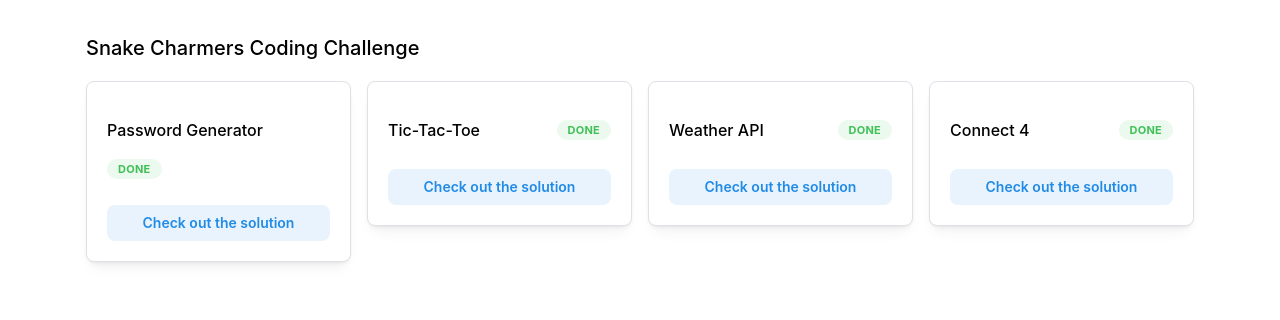
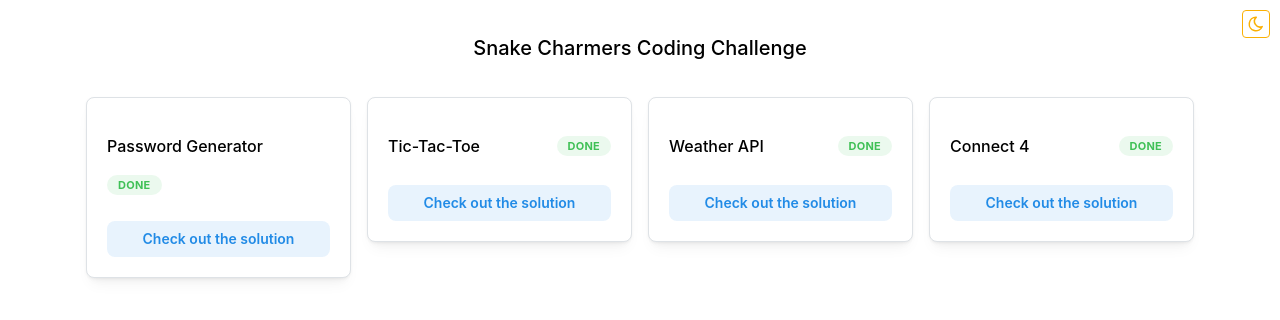
Before and after one commit to EHCarr/Coding-Challenge-Solution, a React (Create React App) app: page / in a window 1280 px wide. Shown: the top 320 px of the page. Built offline with nearby package versions, Linux system fonts and the light colour scheme.

Commit message:
added theme toggler

```diff
--- a/package.json
+++ b/package.json
@@ -6,6 +6,7 @@
     "@mantine/core": "^7.2.1",
     "@mantine/dates": "^7.2.2",
     "@mantine/hooks": "^7.2.1",
+    "@tabler/icons-react": "^3.14.0",
     "@testing-library/jest-dom": "^5.17.0",
     "@testing-library/react": "^13.4.0",
     "@testing-library/user-event": "^13.5.0",
--- a/src/App.tsx
+++ b/src/App.tsx
@@ -1,13 +1,19 @@
 import { BrowserRouter as Router, Routes, Route } from 'react-router-dom';
+import ThemeToggler from './components/ThemeToggler';
 import HomePage from './pages/HomePage';
 import WeekOne from './pages/WeekOne';
 import WeekTwo from './pages/WeekTwo';
 import WeekThree from './pages/WeekThree';
 import WeekFour from './pages/WeekFour';
+const App: React.FC = () => {
 
-function App() {
+
+
   return (
       <div>
+      <div className='themeToggler'>
+        <ThemeToggler />
+      </div>
         <Router>
           <Routes>
             <Route path="/" element={<HomePage />} />
--- /dev/null
+++ b/src/components/ThemeToggler.tsx
@@ -0,0 +1,31 @@
+import { ActionIcon, useComputedColorScheme, useMantineColorScheme } from '@mantine/core';
+import { IconSun, IconMoon} from '@tabler/icons-react';
+
+const ThemeToggler: React.FC<{ children?: React.ReactNode }> = () => {
+
+    const { colorScheme, setColorScheme } = useMantineColorScheme();
+    const computedColorScheme = useComputedColorScheme('light');
+
+    const toggleColorScheme = () => {
+        setColorScheme(computedColorScheme === 'dark' ? 'light' : 'dark');
+    }
+    return (
+        <ActionIcon
+        color = {computedColorScheme === 'light' ? 'yellow': 'blue'}
+        variant = "outline"
+        onClick ={toggleColorScheme}
+        title = "Toggle colour scheme"
+        >
+
+            {computedColorScheme === 'dark' ? (
+                <IconSun style={{ width: 18, height: 18 }} />
+            ): (
+                <IconMoon style={{ width: 18, height: 18 }} />
+            )}
+
+        </ActionIcon>
+
+    )
+}
+
+export default ThemeToggler
--- a/src/index.tsx
+++ b/src/index.tsx
@@ -3,6 +3,8 @@ import App from './App';
 import reportWebVitals from './reportWebVitals';
 import { MantineProvider } from '@mantine/core';
 import '@mantine/core/styles.css';
+import './my-styles.css';
+
 
 const root = ReactDOM.createRoot(
   document.getElementById('root') as HTMLElement
--- /dev/null
+++ b/src/my-styles.css
@@ -0,0 +1,7 @@
+.themeToggler {
+    position: fixed; /* Keeps it in the same position even when scrolling */
+    top: 10px; /* Adjust this value as needed */
+    right: 10px; /* Adjust this value as needed */
+    z-index: 1000; /* Ensures it stays on top of other content */
+
+}
--- a/src/pages/HomePage.tsx
+++ b/src/pages/HomePage.tsx
@@ -14,7 +14,7 @@ const HomePage: React.FC = () => {
   return (
     <Container size="lg" style={{ marginTop: '2rem' }}>
       <div>
-        <Text size="xl" style={{ marginBottom: '1rem', fontWeight: 500 }}>
+        <Text size="xl" style={{ marginBottom: '2rem', fontWeight: 500, textAlign: 'center'}}>
           Snake Charmers Coding Challenge
         </Text>
       </div>
```
Also changed, not shown: 2 other files (tests, documents, lock files or other folders). Lines whose indentation alone changed are shown as unchanged.
